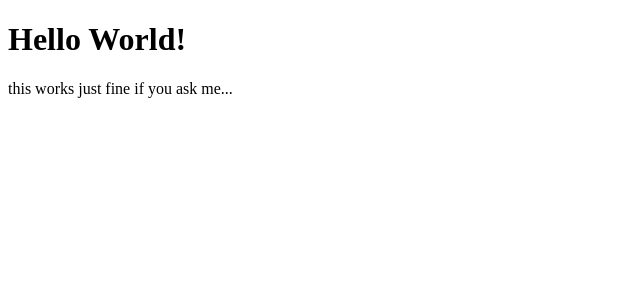
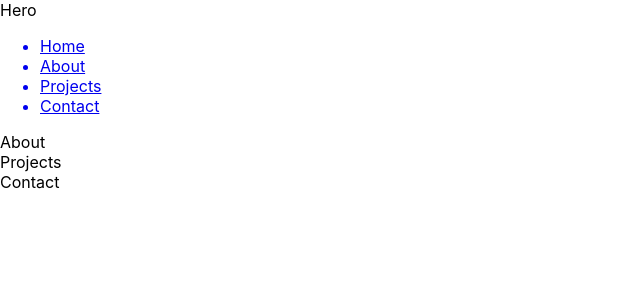
Before and after one commit to ColorfulBisuketto/my-portfolio, a React (Create React App) app: page / in a window 1280 px wide. Shown: the top 300 px of the page, without its empty margins (0-640 px from the left). Built offline with nearby package versions, Linux system fonts and the light colour scheme.

Commit message:
general skeleton.

```diff
--- a/src/App.css
+++ /dev/null
@@ -1,38 +0,0 @@
-.App {
-  text-align: center;
-}
-
-.App-logo {
-  height: 40vmin;
-  pointer-events: none;
-}
-
-@media (prefers-reduced-motion: no-preference) {
-  .App-logo {
-    animation: App-logo-spin infinite 20s linear;
-  }
-}
-
-.App-header {
-  background-color: #282c34;
-  min-height: 100vh;
-  display: flex;
-  flex-direction: column;
-  align-items: center;
-  justify-content: center;
-  font-size: calc(10px + 2vmin);
-  color: white;
-}
-
-.App-link {
-  color: #61dafb;
-}
-
-@keyframes App-logo-spin {
-  from {
-    transform: rotate(0deg);
-  }
-  to {
-    transform: rotate(360deg);
-  }
-}
--- a/src/App.js
+++ b/src/App.js
@@ -1,8 +1,46 @@
+import React from 'react';
+import Navigation from './Navigation.js'
+
+function Hero(props) {
+  return (
+    <div className="Hero navElement" id={props.id}>
+      Hero
+    </div>
+  );
+}
+
+function AboutMe(props) {
+  return (
+    <div className="AboutMe navElement" id={props.id}>
+      About
+    </div>
+  );
+}
+
+function Projects(props) {
+  return (
+    <div className="Projects navElement" id={props.id}>
+      Projects
+    </div>
+  );
+}
+
+function Contact(props) {
+  return (
+    <div className="Contact navElement" id={props.id}>
+      Contact
+    </div>
+  );
+}
+
 function App() {
   return (
     <div className="App">
-      <h1>Hello World!</h1>
-      <p>this works just fine if you ask me...</p>
+      <Hero id="Home" />
+      <Navigation id="Navigation" />
+      <AboutMe id="About" />
+      <Projects id="Projects" />
+      <Contact id="Contact" />
     </div>
   );
 }
--- /dev/null
+++ b/src/Navigation.js
@@ -0,0 +1,30 @@
+import React, { useState, useEffect } from 'react';
+
+function Navigation(props) {
+  const [navElements, setNavElements] = useState([]);
+
+  useEffect(() => {
+    const elements = document.querySelectorAll('.navElement');
+
+    const elementArray = Array.from(elements).map((element, index) => ({
+      key: index ,
+      name: element.id
+    }));
+
+    setNavElements(elementArray);
+  }, []);
+
+  return (
+    <nav className="Navigation" id={props.id}>
+      <ul>
+        {navElements.map((element) => {return (
+          <a href={`#${element.name}`}>
+            <li key={element.key}>{element.name}</li>
+          </a>
+        )})}
+      </ul>
+    </nav>
+  );
+}
+
+export default Navigation;
--- a/src/index.js
+++ b/src/index.js
@@ -1,5 +1,6 @@
 import ReactDOM from 'react-dom/client';
 import App from './App.js';
+import './index.css'
 
 const root = ReactDOM.createRoot(document.getElementById('root'));
 root.render(<App />);
```
Also changed, not shown: src/reportWebVitals.js (deleted, +0 -13 lines), src/setupTests.js (deleted, +0 -5 lines), 1 other file (tests, documents, lock files or other folders).
